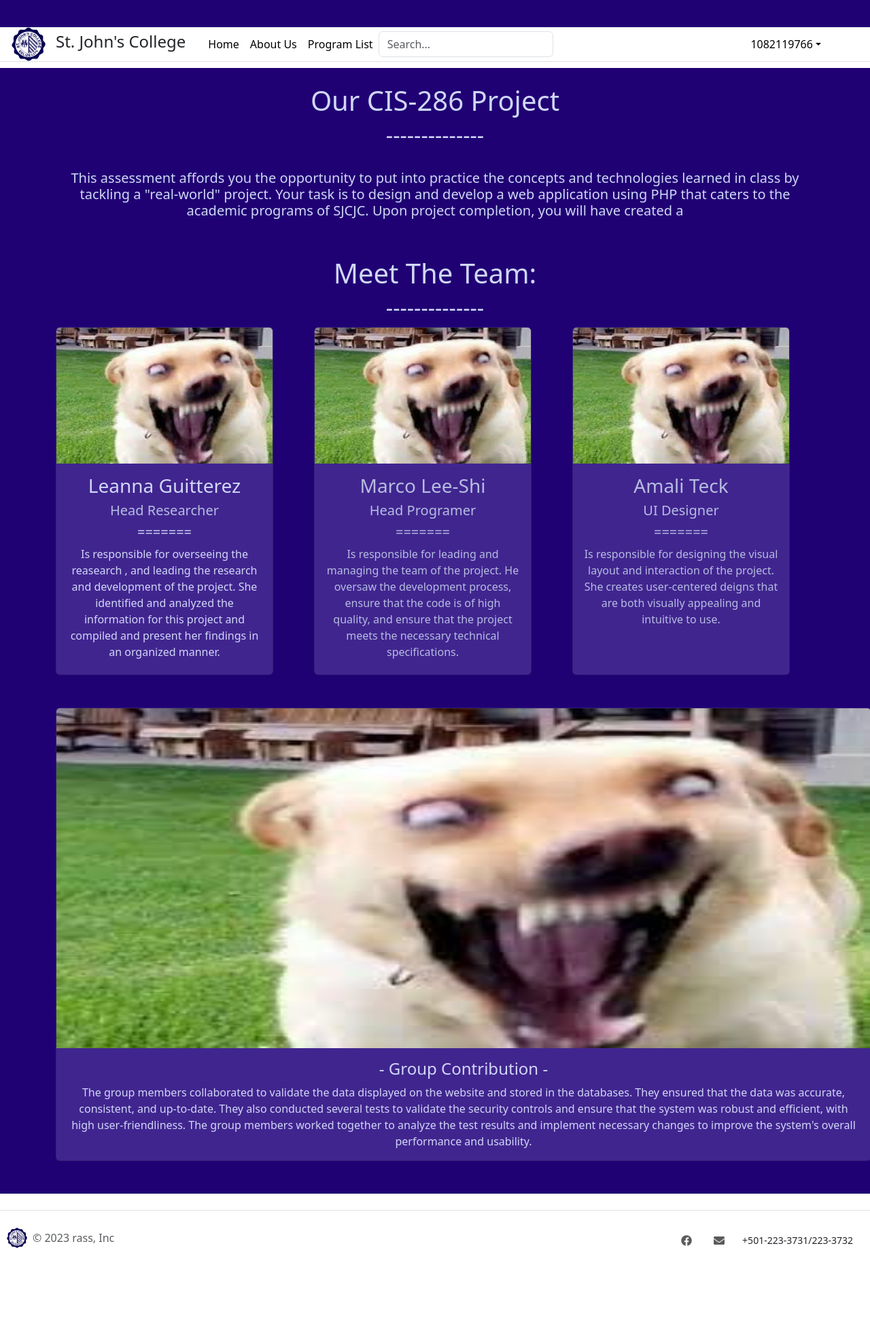
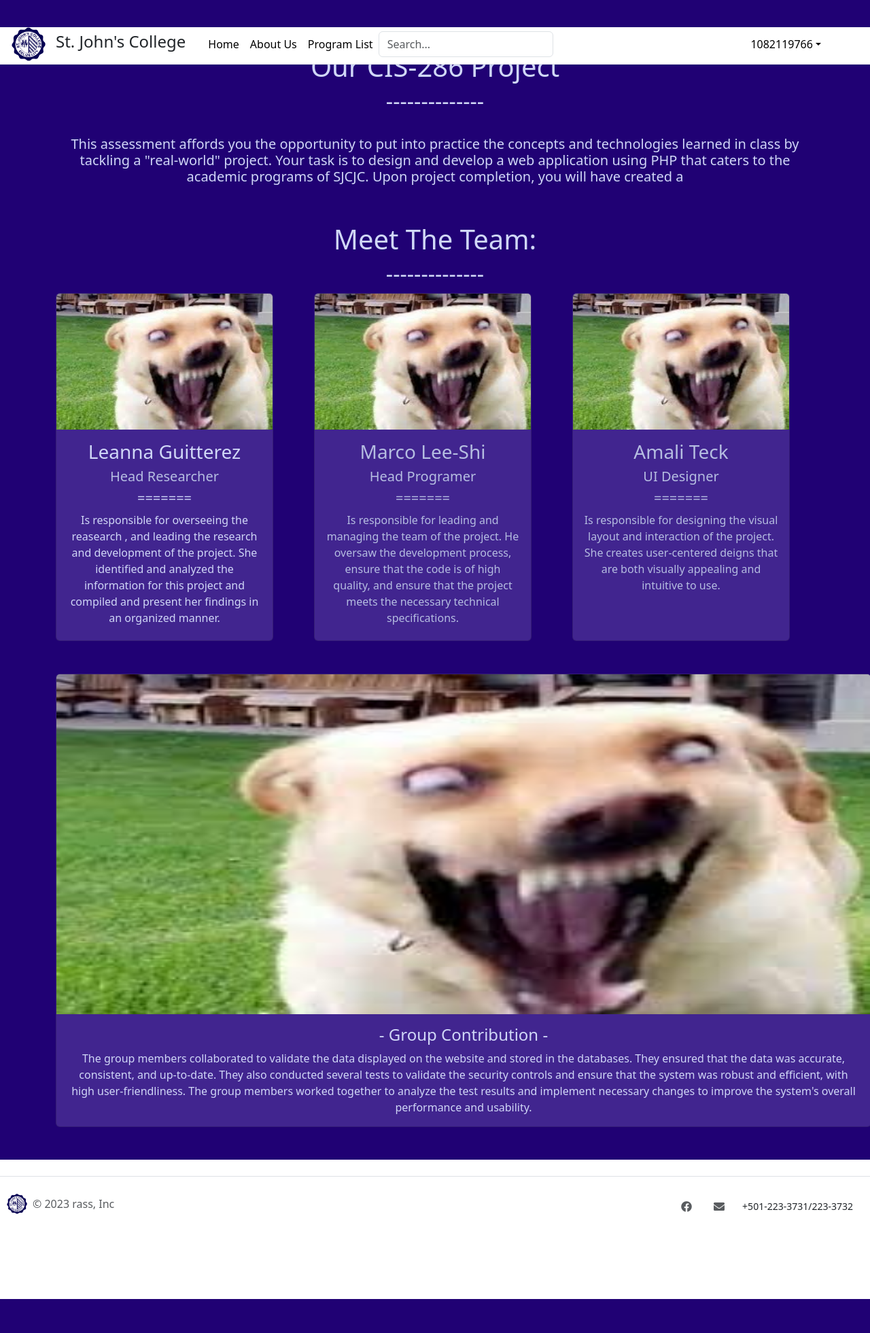
Before and after one commit to Tungsten0/CIS-286-Project, a PHP site: page /about.php in a window 1280 px wide. Shown: the whole page at 68% size. After the commit the page ends 1911 px from the top, so only its background shows below. Run offline with PHP 8.4, Linux system fonts and the light colour scheme; a user stored in the database is signed in.

Commit message:
header margins

```diff
--- a/header.php
+++ b/header.php
@@ -23,7 +23,7 @@
     </style>
 </head>
 <body>
-<header class="border-bottom fixed-top" style="background-color: white; margin-left: -15px; margin-right: -15px;">
+<header class="border-bottom fixed-top" style="height: 95px; background-color: white; margin-left: -15px; margin-right: -15px;">
     <div class="container-fluid">
         <div class="p-3" style="height: 40px; background-color: #200174;"></div>
 
@@ -74,4 +74,4 @@
     </div>
 </header>
 
-<main style="margin-top: 100px; margin-bottom: 100px;">
+<main style="margin-top: 50px; margin-bottom: 100px;">
```
